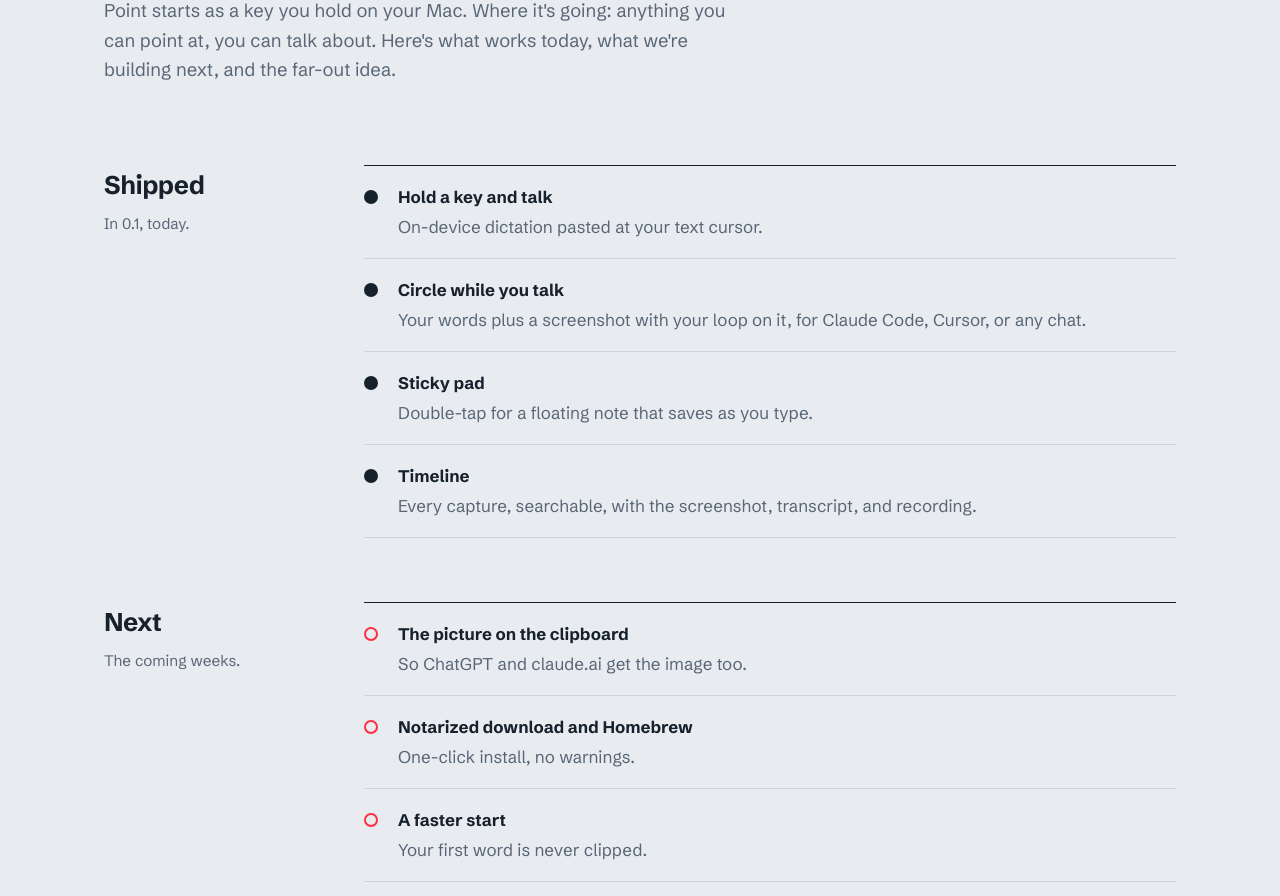
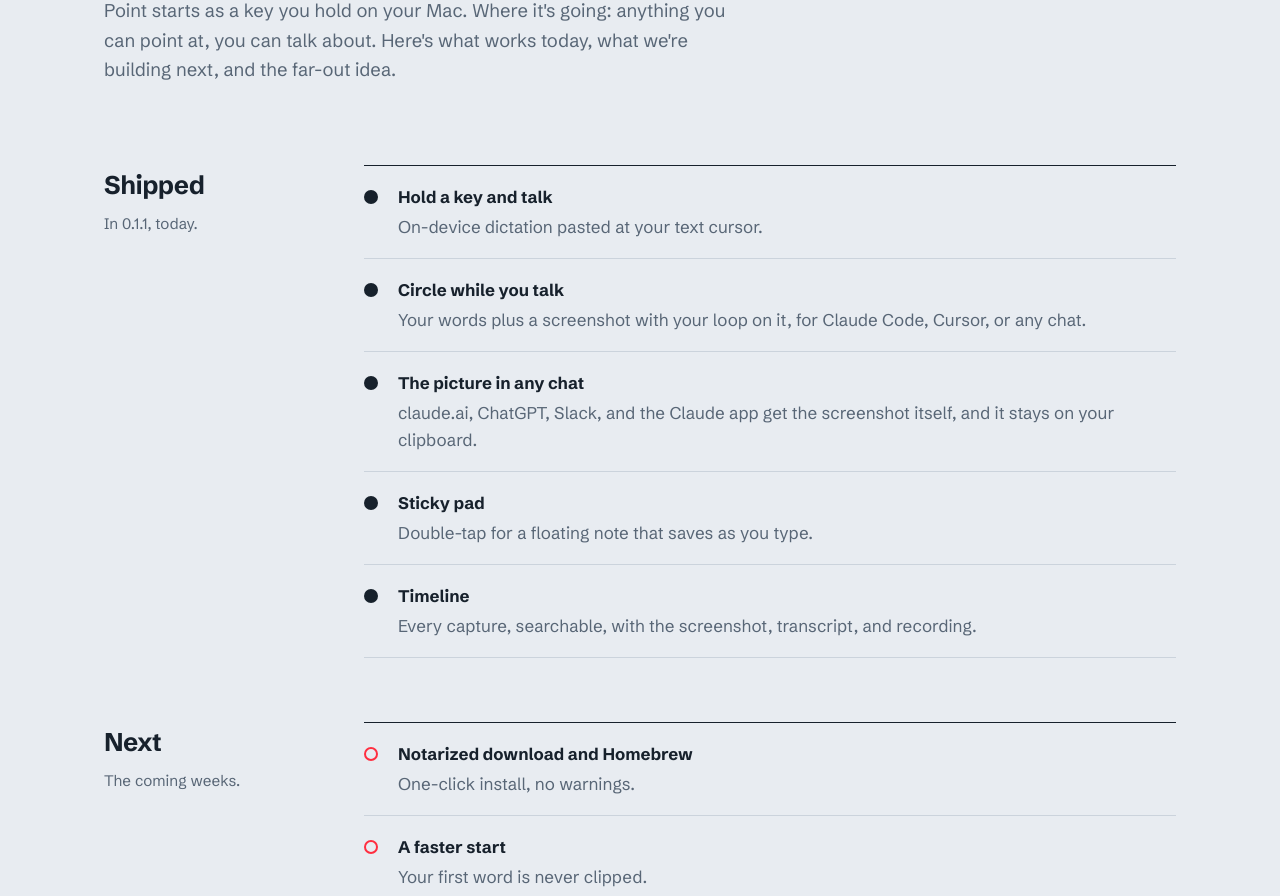
Before and after one commit to sksareen/point, a plain HTML site: page site/roadmap.html in a window 1280 px wide. Shown: the part 201-1097 px from the top of the page. Drawn offline with Linux system fonts and the light colour scheme.

Commit message:
Roadmap: the picture in any chat shipped in 0.1.1
Co-Authored-By: Claude Opus 5.5 <noreply@anthropic.com>
Claude-Session: https://claude.ai/code/session_012dQkKVbwrG96JYeHsgMCdi

```diff
--- a/site/roadmap.html
+++ b/site/roadmap.html
@@ -90,11 +90,12 @@
   <section class="wrap horizon">
     <div class="horizon-head">
       <h2>Shipped</h2>
-      <p>In 0.1, today.</p>
+      <p>In 0.1.1, today.</p>
     </div>
     <ul class="items shipped">
       <li><i class="mark"></i><div><strong>Hold a key and talk</strong><span>On-device dictation pasted at your text cursor.</span></div></li>
       <li><i class="mark"></i><div><strong>Circle while you talk</strong><span>Your words plus a screenshot with your loop on it, for Claude Code, Cursor, or any chat.</span></div></li>
+      <li><i class="mark"></i><div><strong>The picture in any chat</strong><span>claude.ai, ChatGPT, Slack, and the Claude app get the screenshot itself, and it stays on your clipboard.</span></div></li>
       <li><i class="mark"></i><div><strong>Sticky pad</strong><span>Double-tap for a floating note that saves as you type.</span></div></li>
       <li><i class="mark"></i><div><strong>Timeline</strong><span>Every capture, searchable, with the screenshot, transcript, and recording.</span></div></li>
     </ul>
@@ -106,7 +107,6 @@
       <p>The coming weeks.</p>
     </div>
     <ul class="items next">
-      <li><i class="mark"></i><div><strong>The picture on the clipboard</strong><span>So ChatGPT and claude.ai get the image too.</span></div></li>
       <li><i class="mark"></i><div><strong>Notarized download and Homebrew</strong><span>One-click install, no warnings.</span></div></li>
       <li><i class="mark"></i><div><strong>A faster start</strong><span>Your first word is never clipped.</span></div></li>
       <li><i class="mark"></i><div><strong>Voice commands</strong><span>"Open Figma." Handled on your Mac.</span></div></li>
```
